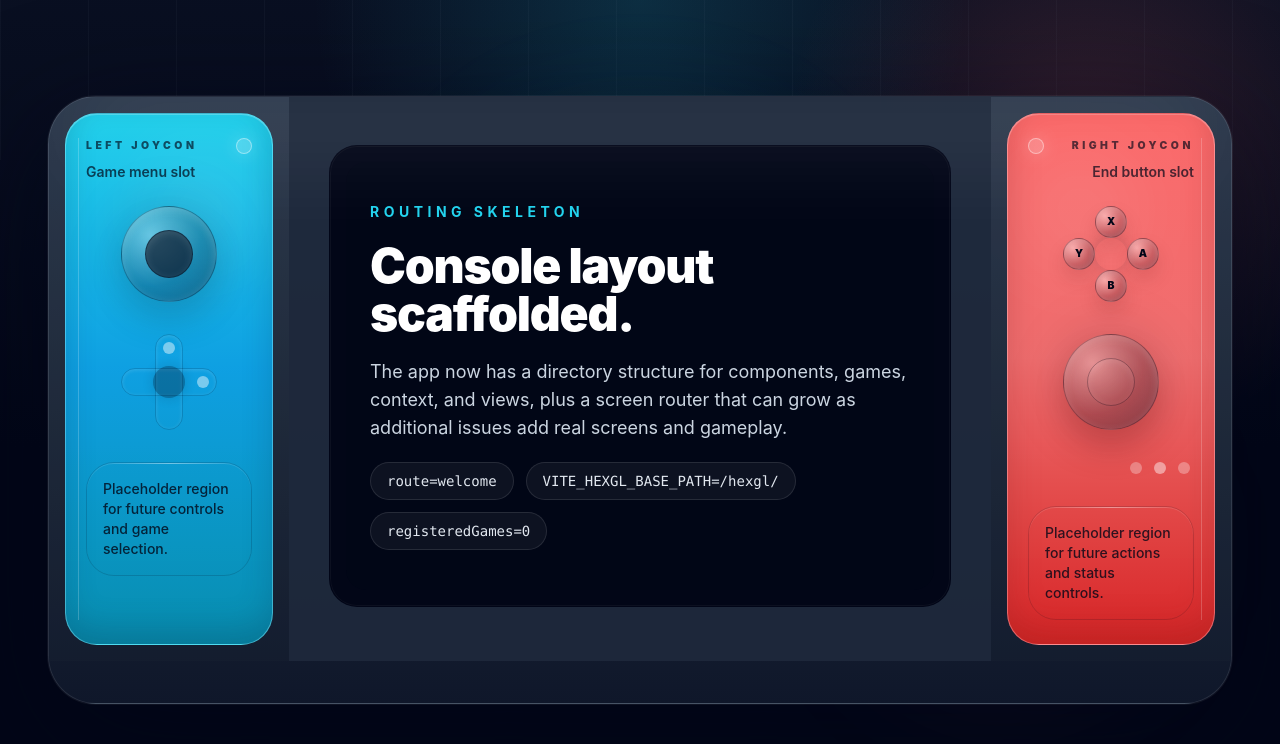
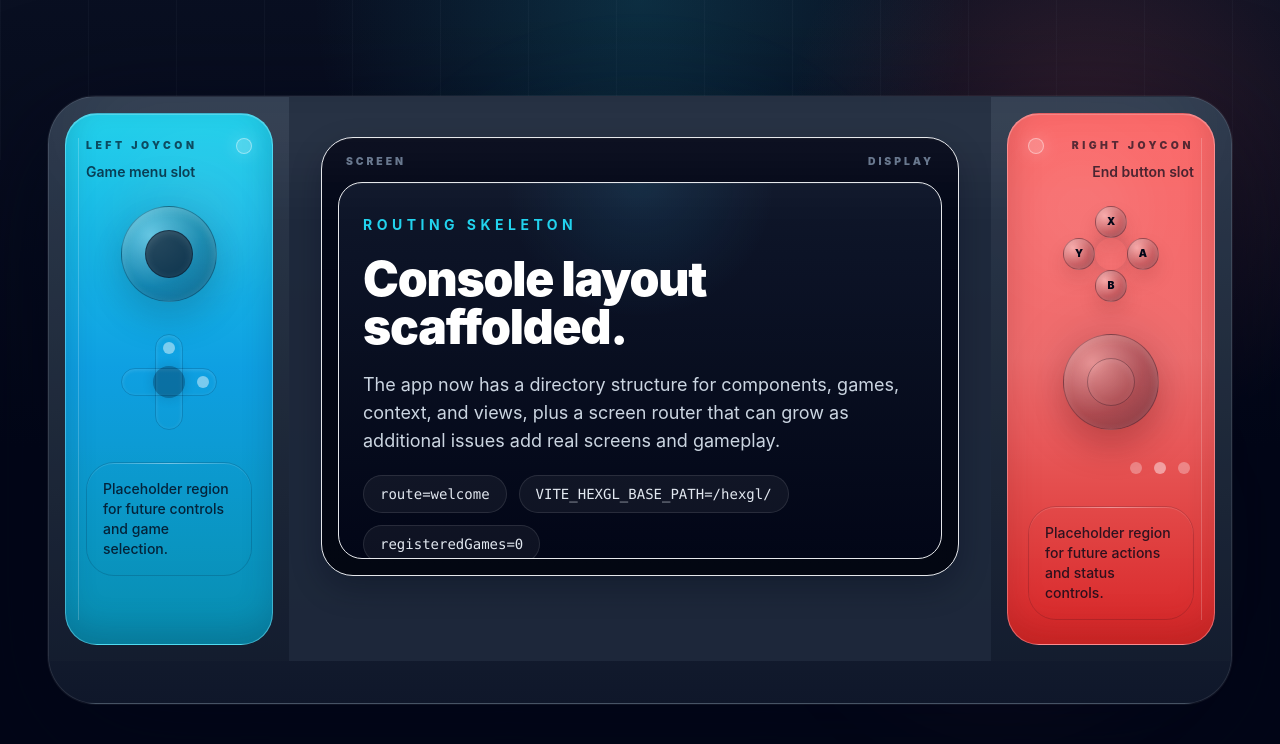
Before and after one commit to mtplayground/mct-test-u-jjwa-mct-test-user, a React (Vite) app: page / in a window 1280 px wide. Shown: the top 744 px of the page. Built offline with nearby package versions, Linux system fonts and the light colour scheme.

Commit message:
feat: Build the center screen bezel and inner display

```diff
--- /dev/null
+++ b/src/components/CenterDisplay.tsx
@@ -0,0 +1,28 @@
+import type { ReactNode } from 'react'
+
+type CenterDisplayProps = {
+  children: ReactNode
+}
+
+export const CenterDisplay = ({ children }: CenterDisplayProps) => {
+  return (
+    <section
+      aria-label="Center display bezel"
+      className="rounded-[2rem] border border-white/6 bg-[linear-gradient(180deg,rgba(2,6,23,0.98)_0%,rgba(3,7,18,1)_100%)] p-3 shadow-[inset_0_1px_0_rgba(255,255,255,0.04),0_12px_30px_rgba(2,6,23,0.3)] sm:p-4"
+    >
+      <div className="mb-3 flex items-center justify-between px-2 text-[0.65rem] font-black uppercase tracking-[0.28em] text-slate-500">
+        <span>Screen</span>
+        <span>Display</span>
+      </div>
+
+      <div
+        aria-label="Inner display region"
+        className="aspect-[16/10] w-full overflow-hidden rounded-[1.5rem] border border-white/6 bg-[radial-gradient(circle_at_top,rgba(56,189,248,0.12),transparent_28%),linear-gradient(180deg,rgba(15,23,42,0.96)_0%,rgba(2,6,23,1)_100%)] shadow-[inset_0_1px_0_rgba(255,255,255,0.06)]"
+      >
+        <div className="h-full w-full overflow-auto px-5 py-6 sm:px-6 sm:py-8">
+          {children}
+        </div>
+      </div>
+    </section>
+  )
+}
--- a/src/components/ConsoleShell.tsx
+++ b/src/components/ConsoleShell.tsx
@@ -1,4 +1,6 @@
 import type { ReactNode } from 'react'
+
+import { CenterDisplay } from './CenterDisplay'
 
 type ConsoleShellProps = {
   leftJoycon: ReactNode
@@ -22,12 +24,8 @@ export const ConsoleShell = ({
           {leftJoycon}
         </aside>
 
-        <section className="bg-console-panel/95 px-6 py-10 sm:px-8 md:px-10 md:py-12">
-          <div className="rounded-[1.75rem] border border-screen-bezel/80 bg-screen-bezel p-4 shadow-[inset_0_0_0_1px_rgba(255,255,255,0.04)]">
-            <div className="rounded-[1.25rem] bg-slate-950/90 px-6 py-10">
-              {screen}
-            </div>
-          </div>
+        <section className="bg-console-panel/95 px-4 py-6 sm:px-6 sm:py-8 md:px-8 md:py-10">
+          <CenterDisplay>{screen}</CenterDisplay>
         </section>
 
         <aside className="bg-console-panel/20 px-3 py-3 md:px-4 md:py-4">
```
Also changed, not shown: 1 other file (tests, documents, lock files or other folders).
